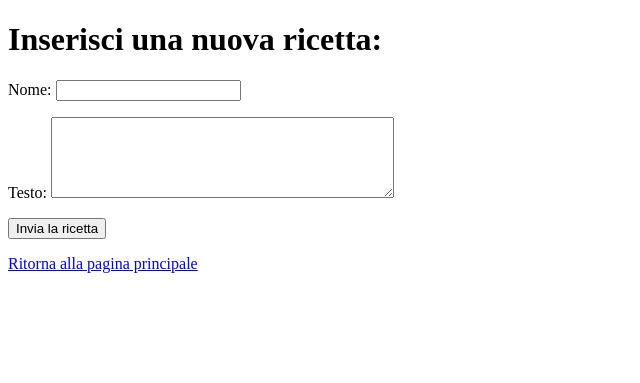
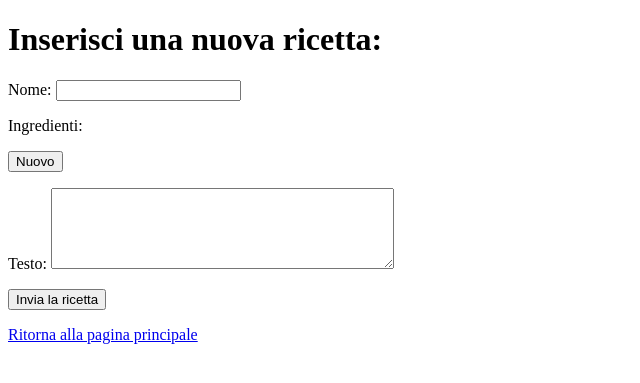
Before and after one commit to AndreaBruno97/ricettario, a Flask app: page /nuova_ricetta/0 in a window 1280 px wide. Shown: the top 383 px of the page, without its empty margins (0-640 px from the left). Run offline with Flask 2, Linux system fonts and the light colour scheme; some libraries are stand-ins or nearby versions.

Commit message:
Implementato inserimento ingredienti nella finestra, non ancora salvabili su file.

```diff
--- a/ricette/Pollo_in_padella.txt
+++ b/ricette/Pollo_in_padella.txt
@@ -1 +1 @@
-Cuoci il pollo nella padella.
+Cuoci il pollo nella padella. E basta.
--- /dev/null
+++ b/static/js/nuovo_ingrediente.js
@@ -0,0 +1,17 @@
+var num=0;
+var id=0;
+
+$("#ingr_btn").click(function(){
+	$("#ingredienti").append("<div class='ingr' id='" + id + "'><input type='text' name = '" + id + "'>" +
+        "<button class='ingr' id='" +id + "' type='button'>Cancella</button></div>");
+	num++;
+	id++;
+	$("#count").val(num);
+});
+
+$(document).on("click", "button.ingr",  function(){
+    var a=this.id;
+	$("div.ingr#"+a).remove();
+	num--;
+	$("#count").val(num);
+});
--- a/templates/nuova_ricetta.html
+++ b/templates/nuova_ricetta.html
@@ -17,7 +17,12 @@
         <h1>Inserisci una nuova ricetta:</h1>
             <form action="{{ url_for("nuova_ricetta_insert") }}" method="post">
                 <p>Nome: <input type="text" name = "nome"></p>
+                <p>Ingredienti:
+                    <div id="ingredienti"></div>
+                    <button id="ingr_btn" type="button">Nuovo</button>
+                </p>
                 <p>Testo: <textarea name="testo" cols="40" rows="5"></textarea></p>
+                <input id="count" type="hidden" value="0">
                 <input type="submit" value="Invia la ricetta">
             </form>
     {% elif flag==1 %}
@@ -38,5 +43,11 @@
             <p>Non hai inserito il titolo della ricetta</p>
     {% endif %}
     <p><a href="{{ url_for("root") }}">Ritorna alla pagina principale</a></p>
+
+    <script src="https://ajax.googleapis.com/ajax/libs/jquery/1.11.3/jquery.min.js"></script>
+    <script src="https://cdnjs.cloudflare.com/ajax/libs/jquery-easing/1.3/jquery.easing.min.js"></script>
+    <script src="/static/js/nuovo_ingrediente.js"></script>
+
 </body>
+
 </html>
```
